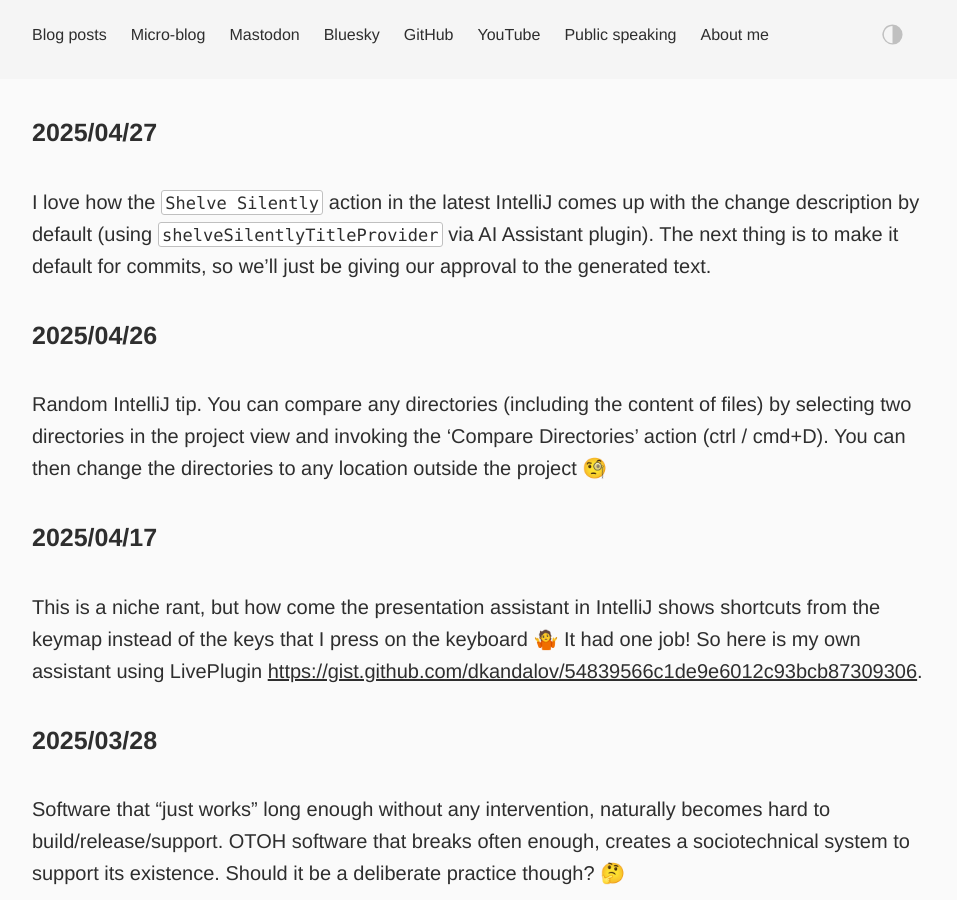
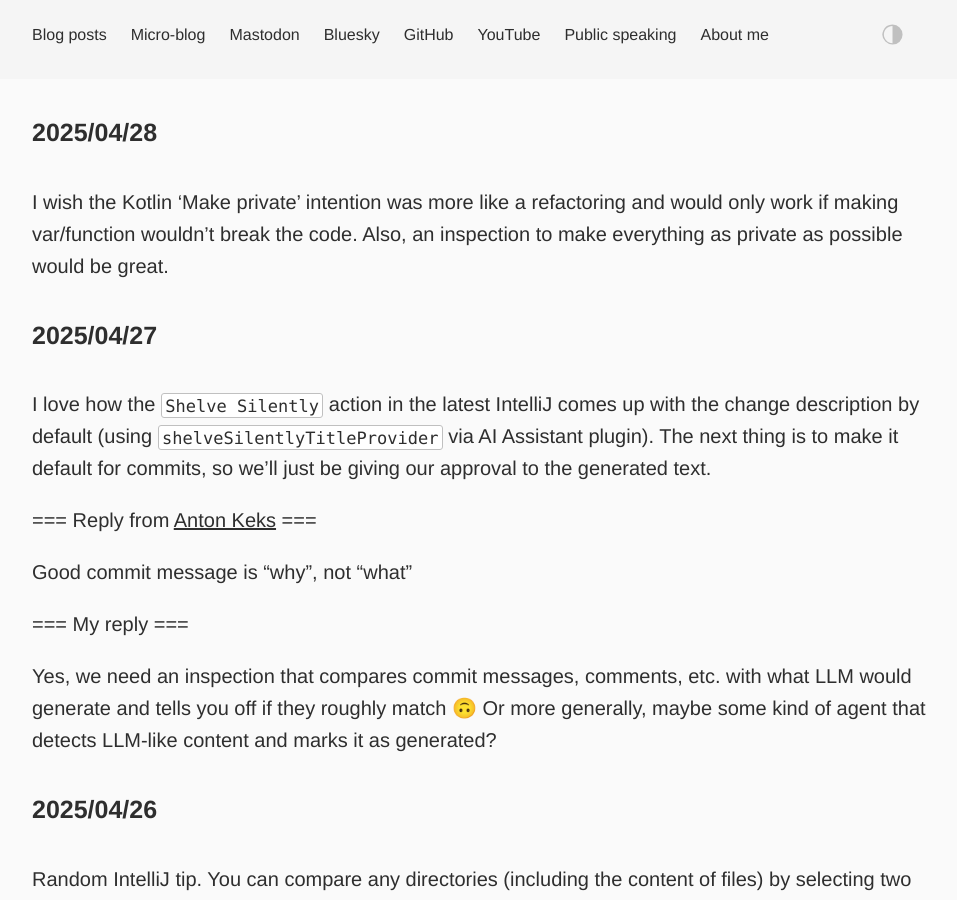
Before and after one commit to dkandalov/dkandalov.github.io, a Jekyll site: the page built from micro-blog.md, in a window 1280 px wide and 900 px high. Shown: the whole window, without its empty margins (160-1117 px from the left). Built offline with Jekyll 4.4.1, drawn with Linux system fonts in a browser that asks for light colours.

Commit message:
updated micro-blog

```diff
--- a/micro-blog.md
+++ b/micro-blog.md
@@ -3,8 +3,19 @@ layout: post
 permalink: /micro-blog/
 ---
 
+#### 2025/04/28
+I wish the Kotlin 'Make private' intention was more like a refactoring and would only work if making var/function wouldn't break the code. Also, an inspection to make everything as private as possible would be great.
+
 #### 2025/04/27
 I love how the `Shelve Silently` action in the latest IntelliJ comes up with the change description by default (using `shelveSilentlyTitleProvider` via AI Assistant plugin). The next thing is to make it default for commits, so we'll just be giving our approval to the generated text.
+
+=== Reply from [Anton Keks](https://twitter.com/antonkeks) ===
+
+Good commit message is "why", not "what"
+
+=== My reply ===
+
+Yes, we need an inspection that compares commit messages, comments, etc. with what LLM would generate and tells you off if they roughly match 🙃 Or more generally, maybe some kind of agent that detects LLM-like content and marks it as generated?
 
 #### 2025/04/26
 Random IntelliJ tip. You can compare any directories (including the content of files) by selecting two directories in the project view and invoking the 'Compare Directories' action (ctrl / cmd+D). You can then change the directories to any location outside the project 🧐
```
